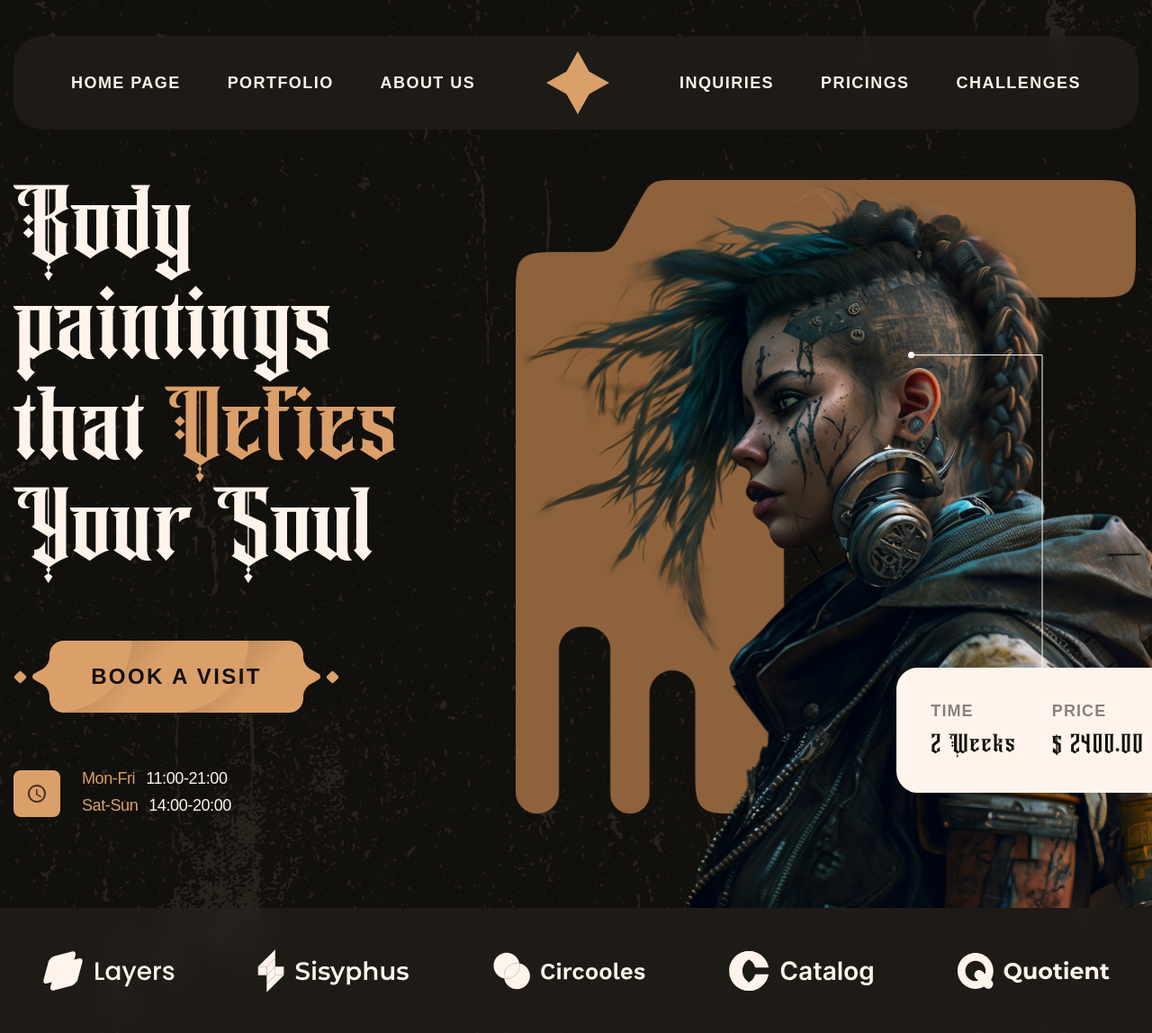
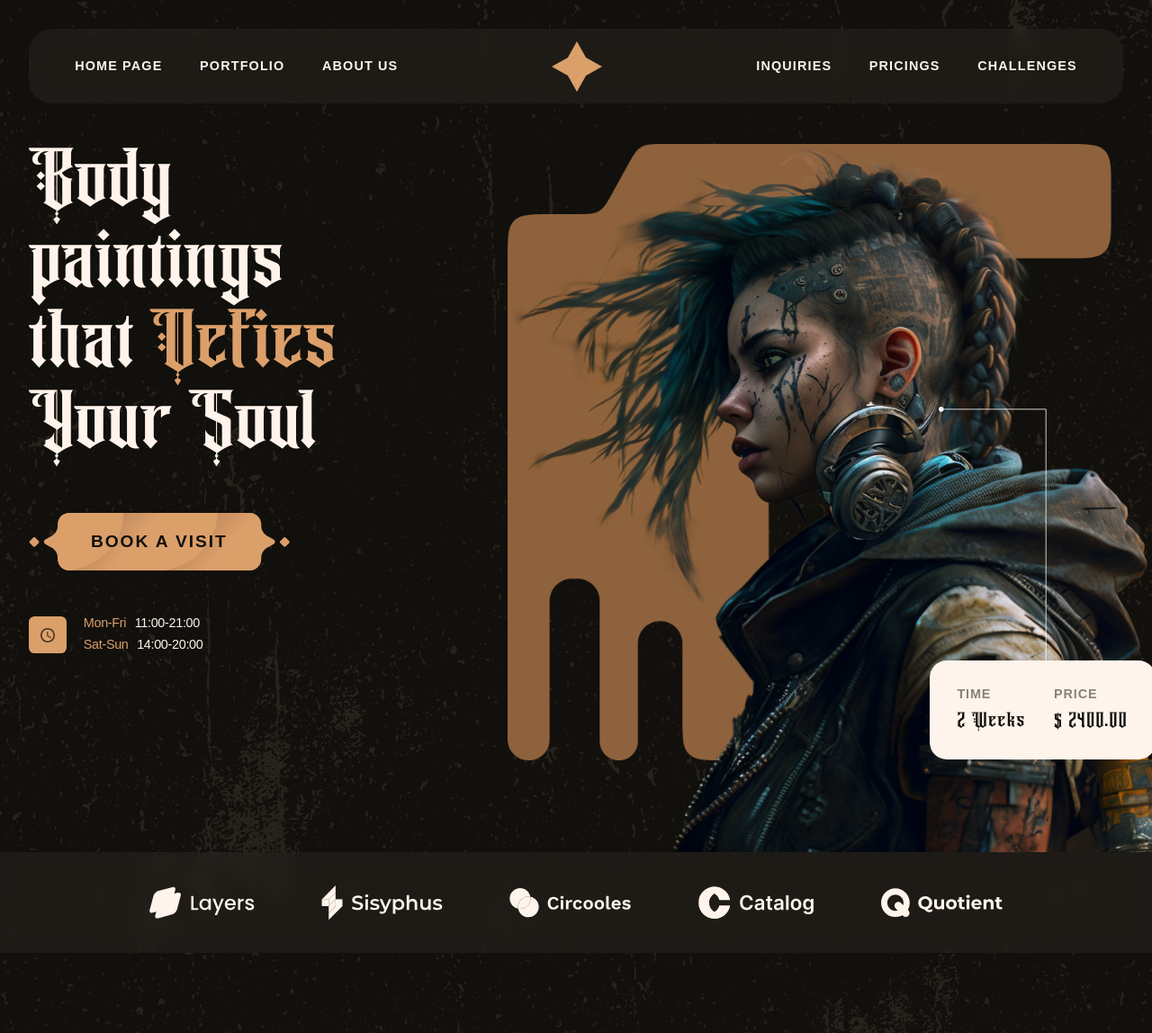
Before and after one commit to unenl1ghtened/homework, a PHP site: page /tattoo-salon/index.html in a window 1280 px wide. Shown: the top 1148 px of the page at 90% size. Run offline with PHP 8.4, Linux system fonts and the light colour scheme.

Commit message:
Update global.css

```diff
--- a/tattoo-salon/css/global.css
+++ b/tattoo-salon/css/global.css
@@ -10,6 +10,7 @@ html {
     font-size: 20px;
     letter-spacing: -0.02em;
     scrollbar-width: thin;
+    zoom: 0.8;
 }
 
 ::-webkit-scrollbar {
```
